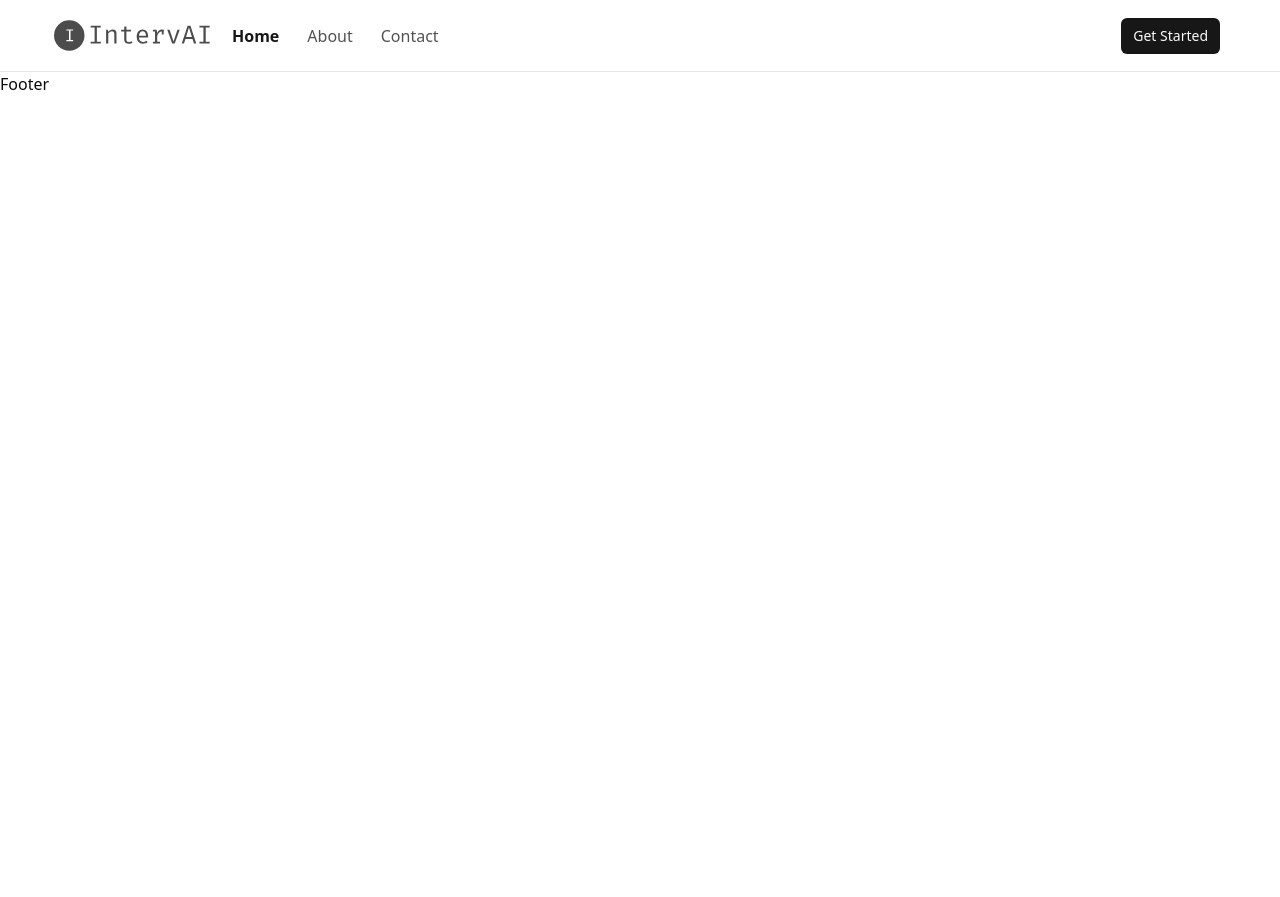
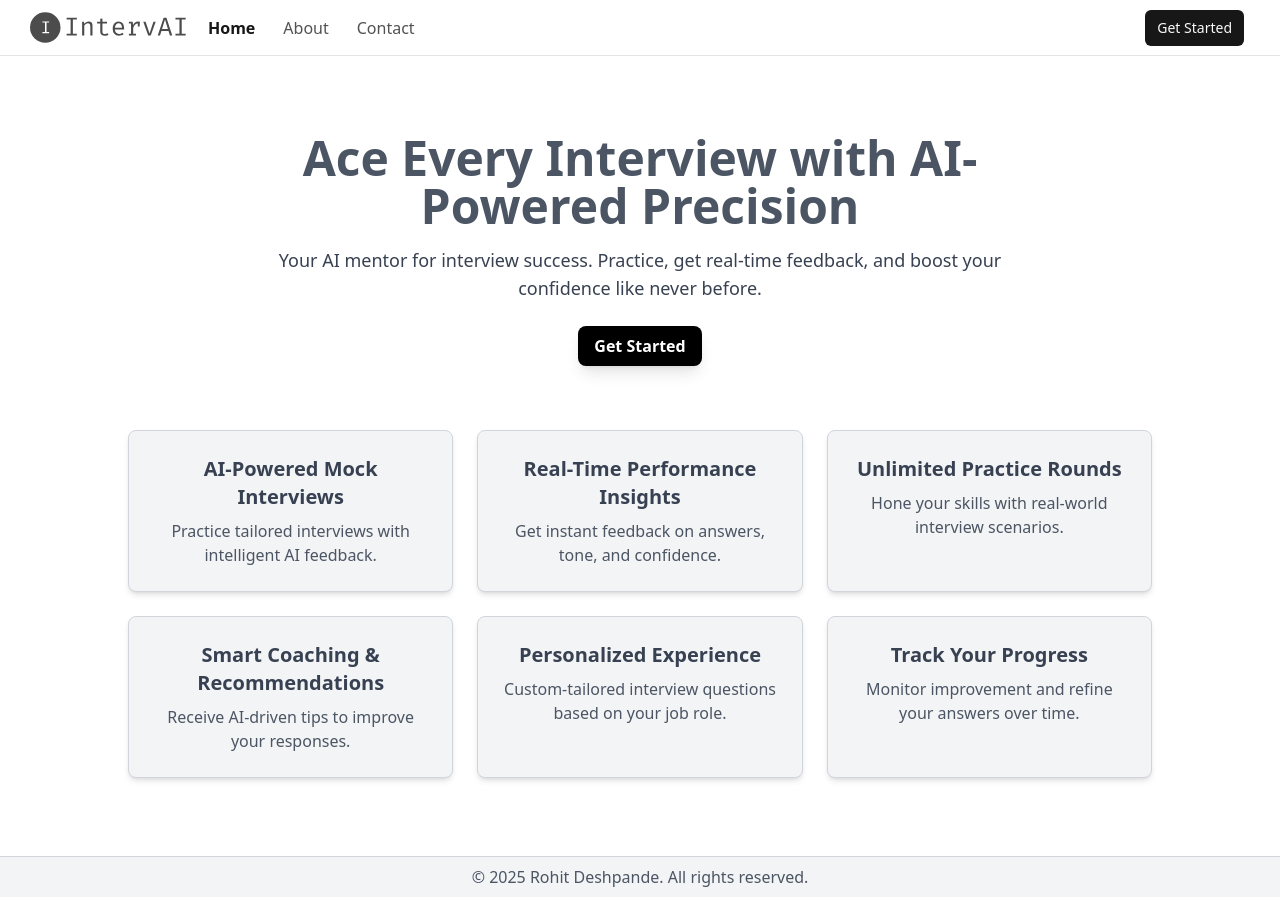
Before and after one commit to irohitdeshpande/ai-mock-interviewer, a React (Vite) app: page / in a window 1280 px wide. Before the commit the page ends 800 px from the top, so only its background shows below. Built offline with nearby package versions, Linux system fonts and the light colour scheme; no server answers.

Commit message:
home page done

```diff
--- a/package.json
+++ b/package.json
@@ -18,6 +18,7 @@
     "clsx": "^2.1.1",
     "firebase": "^11.5.0",
     "lucide-react": "^0.476.0",
+    "next": "^15.2.4",
     "react": "^19.0.0",
     "react-dom": "^19.0.0",
     "react-router-dom": "^7.2.0",
--- a/src/components/container.tsx
+++ b/src/components/container.tsx
@@ -7,7 +7,7 @@ interface ContainerProps {
 
 export const Container = ({children, className} : ContainerProps) => {
   return (
-  <div className = {cn("container mx-auto px-4 md:px-8 py-4 w-full", className)}>
+  <div className = {cn("container mx-auto px-4 md:px-2 py-2 w-full text-white font-normal", className)}>
     {children}
     </div>
   );
--- a/src/components/footer.tsx
+++ b/src/components/footer.tsx
@@ -1,7 +1,21 @@
-const Footer = () => {
+// const Footer = () => {
+//   return (
+//     <footer className="w-full text-center py-4 bg-gray-100 text-gray-600 border-t border-gray-300">
+//       © {new Date().getFullYear()} Rohit Deshpande. All rights reserved.
+//     </footer>
+//   );
+// };
+
+// export default Footer;
+// Compare this snippet from src/components/footer.tsx:
+import React from "react";
+
+const Footer: React.FC = () => {
   return (
-    <div>Footer</div>
-  )
-}
+    <footer className="w-full text-center py-2 bg-gray-100 text-gray-600 border-t border-gray-300">
+      © {new Date().getFullYear()} Rohit Deshpande. All rights reserved.
+    </footer>
+  );
+};
 
-export default Footer
+export default Footer;
--- a/src/routes/home.tsx
+++ b/src/routes/home.tsx
@@ -1,8 +1,54 @@
-const HomePage = () => {
+import React from "react";
+import { useAuth } from "@clerk/clerk-react";
+import { useNavigate } from "react-router-dom";
+
+const HomePage: React.FC = () => {
+  const { isSignedIn } = useAuth();
+  const navigate = useNavigate();
+
+  const handleButtonClick = () => {
+    if (isSignedIn) {
+      navigate("/generate");
+    } else {
+      navigate("/signin");
+    }
+  };
+
   return (
-    <div>
+    <div className="flex flex-col items-center justify-center min-h-screen bg-white text-gray-900 p-6">
+      {/* Hero Section */}
+      <div className="text-center max-w-3xl">
+        <h1 className="text-5xl font-bold mb-4 text-gray-600">Ace Every Interview with AI-Powered Precision</h1>
+        <p className="text-lg text-gray-700 mb-6">
+          Your AI mentor for interview success. Practice, get real-time feedback, and boost your confidence like never before.
+        </p>
+        <button
+          onClick={handleButtonClick}
+          className="px-4 py-2 bg-black text-white font-semibold rounded-lg shadow-lg">
+          {isSignedIn ? "Take an Interview" : "Get Started"}
+        </button>
+      </div>
+
+      {/* Features Section */}
+      <div className="mt-16 grid gap-6 sm:grid-cols-2 lg:grid-cols-3 max-w-5xl">
+        {features.map((feature, index) => (
+          <div key={index} className="bg-gray-100 p-6 rounded-lg shadow-md text-center border border-gray-300">
+            <h3 className="text-xl font-semibold mb-2 text-gray-700">{feature.title}</h3>
+            <p className="text-gray-600">{feature.description}</p>
+          </div>
+        ))}
+      </div>
     </div>
-  )
-}
+  );
+};
 
-export default HomePage
+const features = [
+  { title: "AI-Powered Mock Interviews", description: "Practice tailored interviews with intelligent AI feedback." },
+  { title: "Real-Time Performance Insights", description: "Get instant feedback on answers, tone, and confidence." },
+  { title: "Unlimited Practice Rounds", description: "Hone your skills with real-world interview scenarios." },
+  { title: "Smart Coaching & Recommendations", description: "Receive AI-driven tips to improve your responses." },
+  { title: "Personalized Experience", description: "Custom-tailored interview questions based on your job role." },
+  { title: "Track Your Progress", description: "Monitor improvement and refine your answers over time." }
+];
+
+export default HomePage;
```
Also changed, not shown: 1 other file (tests, documents, lock files or other folders).
